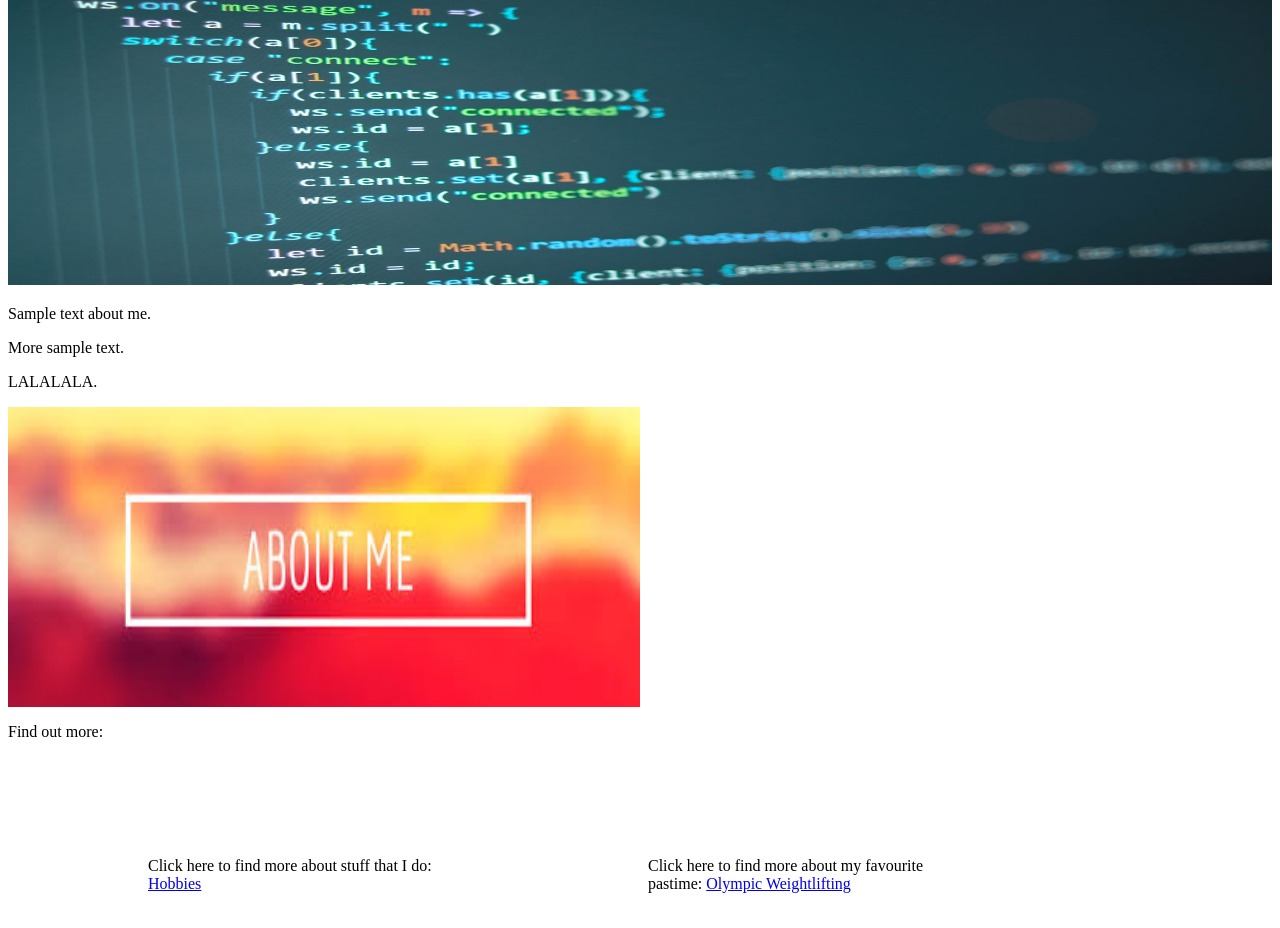
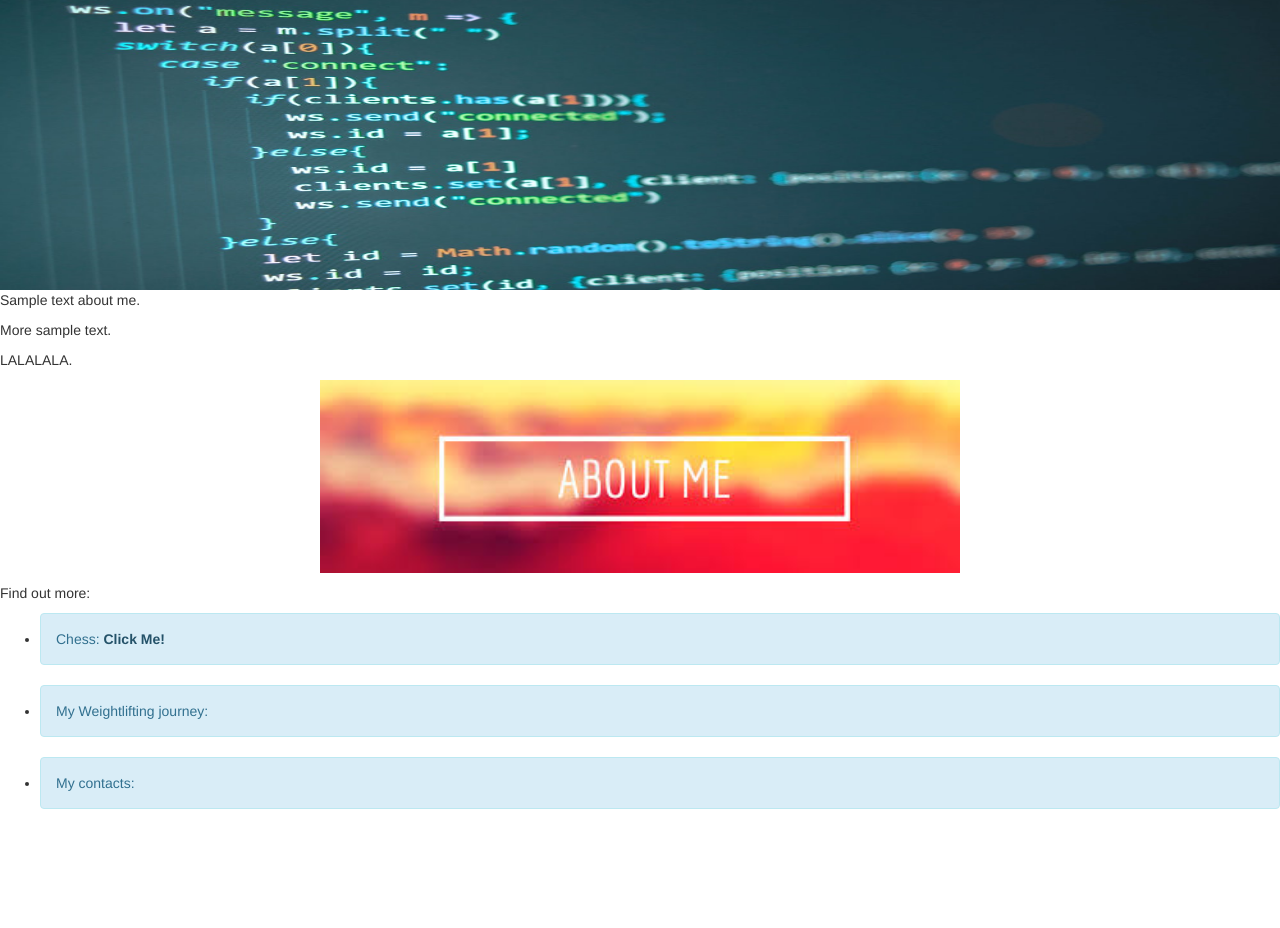
Before and after one commit to serbirjr/project0, a plain HTML site: page index.html in a window 1280 px wide. Shown: the part 81-1009 px from the top of the page. After the commit the page ends 910 px from the top, so only its background shows below. Drawn offline with nearby package versions, Linux system fonts and the light colour scheme.

Commit message:
added bootstrap: page 1

```diff
--- a/index.html
+++ b/index.html
@@ -3,6 +3,7 @@
 
 <head>
     <title>My Webpage</title>
+    <link rel="stylesheet" href="https://maxcdn.bootstrapcdn.com/bootstrap/3.4.0/css/bootstrap.min.css">
 </head>
 
 <body>
@@ -10,15 +11,6 @@
         div.alpha {
             text-align: center;
             font-size: 50px;
-        }
-
-        li {
-            display: block;
-            float: left;
-            width: 300px;
-            height: 150px;
-            padding: 100px;
-            align-self: center
         }
     </style>
     <div class="alpha">
@@ -34,21 +26,29 @@
     <p>
         LALALALA.
     </p>
-    <img src="aboutme.jpg" align="center" width="50%" height="300px">
+    <p style="text-align:center;">
+        <img src="aboutme.jpg" alt=" " width="50%">
+    </p>
     <p>Find out more:</p>
-    <ol>
+    <ul>
         <li>
-            Click here to find more about stuff that I do:
-            <a href="Hobbies.html">Hobbies</a>
+            <div class="alert alert-info" role="alert">
+                Chess:
+                <a href="chess.html" class="alert-link">Click Me!</a>
+            </div>
         </li>
         <li>
-            Click here to find more about my favourite pastime:
-            <a href="Olympic Weightlifting.html">Olympic Weightlifting</a>
+            <div class="alert alert-info" role="alert">
+                My Weightlifting journey:
+                <a href="#" class="alert-link"></a>
+            </div>
         </li>
         <li>
-            Click here if you want to chat with me:
-            <a href="Social Media.html">My Social Accounts</li>
-    </ol>
+            <div class="alert alert-info" role="alert">
+                My contacts:
+                <a href="#" class="alert-link"></a>
+            </div>
+    </ul>
 </body>
 
 </html>
```
